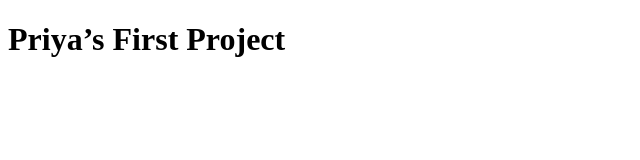
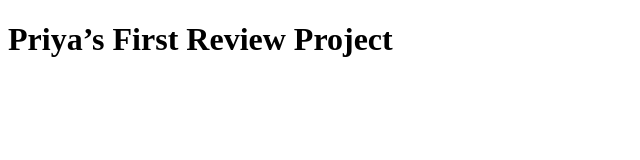
Before and after one commit to jkpriya/firstproject, a plain HTML site: page index.html in a window 1280 px wide. Shown: the whole page, without its empty margins (0-640 px from the left). Drawn offline with Linux system fonts and the light colour scheme.

Commit message:
Update index.html

```diff
--- a/index.html
+++ b/index.html
@@ -8,7 +8,7 @@
 </head>
 <body>
     <div class="container">
-        <h1>Priya’s First Project</h1>
+        <h1>Priya’s First Review  Project</h1>
     </div>
 
 </body>
```
